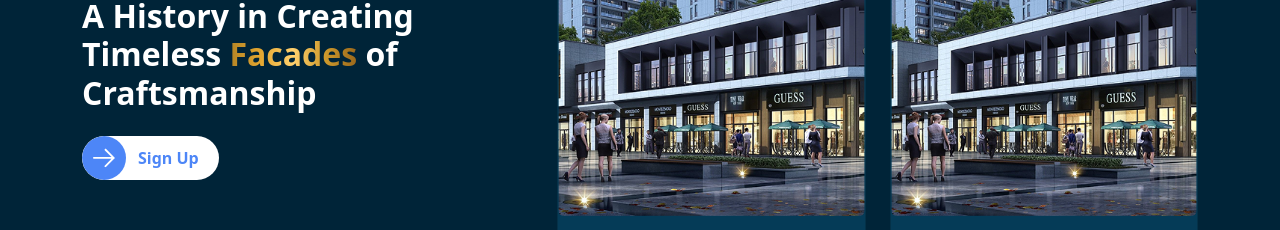
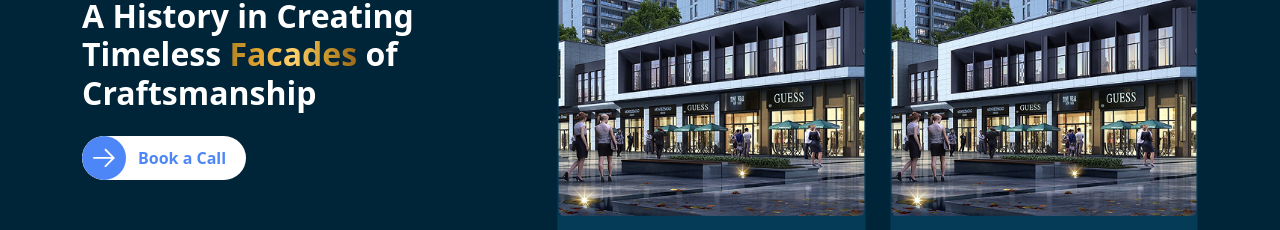
Before and after one commit to RaeesHaider321/Bodla-Group, a React (Create React App) app: page / in a window 1280 px wide. Shown: the part 1700-1930 px from the top of the page. Built offline with nearby package versions, Linux system fonts and the light colour scheme.

Commit message:
footer and contact update

```diff
--- a/src/components/HistoryTimeline.js
+++ b/src/components/HistoryTimeline.js
@@ -28,7 +28,7 @@ export default function HistoryTimeline() {
                     <Col xs={12} md={5} data-aos="fade-right">
                         <h1 className='mb-4'>A History in Creating
                             Timeless <span>Facades</span> of Craftsmanship</h1>
-                            <BodlaButton text="Sign Up" icon={<Icons name="rightArrow" />} variant="primary" link="/Register"  />
+                            <BodlaButton text="Book a Call" icon={<Icons name="rightArrow" />} variant="primary" link="/Contact"  />
                     </Col>
                     <Col xs={12} md={7} data-aos="zoom-in">
                         <Row>
--- a/src/pages/Contact.js
+++ b/src/pages/Contact.js
@@ -33,7 +33,7 @@ const Contact = () => {
                           <Card>
                             <Card.Body>
                               <Card.Title>Email</Card.Title>
-                              <p>info@bodlabuilders.com.pk</p>
+                              <p>info@bodlagroup.com</p>
                             </Card.Body>
                           </Card>
                         </Col>
```
